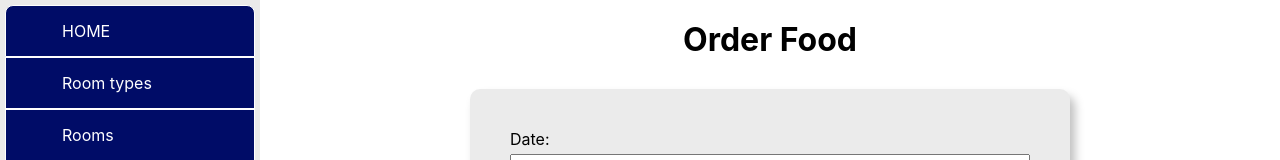
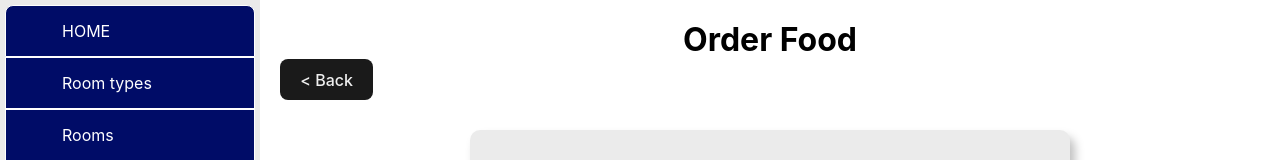
Before and after one commit to imTanay0/hotel-management-system-frontend, a React (Vite) app: page /orderfood/1 in a window 1280 px wide. Shown: the top 160 px of the page. Built offline with nearby package versions, Linux system fonts and the light colour scheme; no server answers.

Commit message:
Add navigation to customers page in food page

```diff
--- a/src/pages/Food/Food.jsx
+++ b/src/pages/Food/Food.jsx
@@ -101,6 +101,10 @@ const Food = () => {
     <div className='food-section'>
       <h1>Order Food</h1>
 
+      <Link to='/customers'>
+        <button className='btn'>{`< `} Back</button>
+      </Link>
+
       <div className='form-container'>
         <form onSubmit={handleSubmit}>
           <label htmlFor='date'>Date: </label>
```
